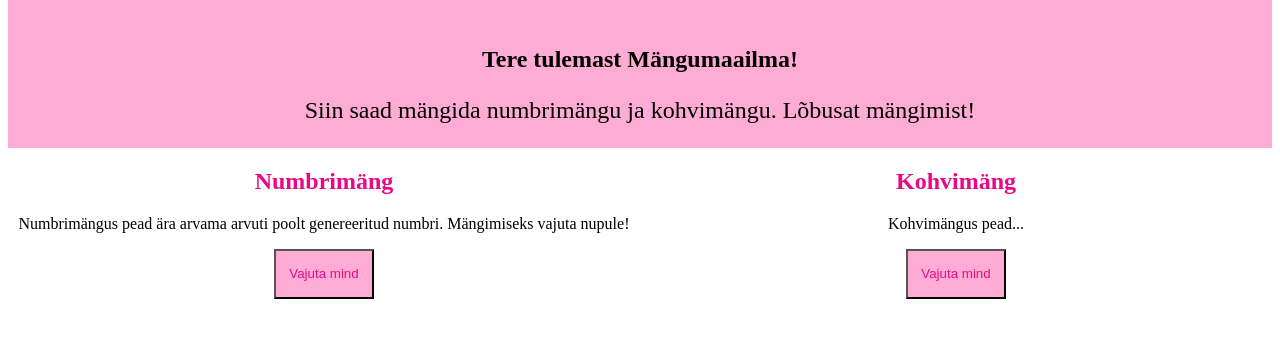
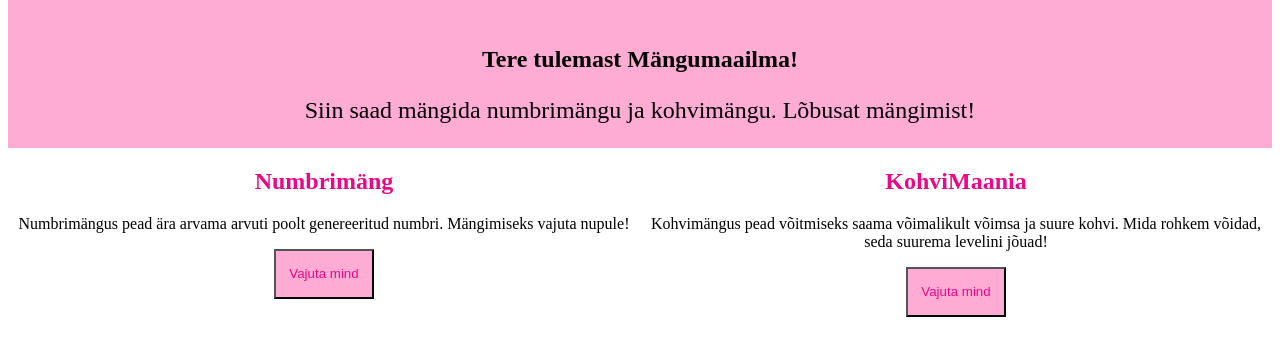
Before and after one commit to MiaPuusaag/Mangumaailm, a plain HTML site: page templates/kodu.html in a window 1280 px wide. Shown: the part 168-524 px from the top of the page. Drawn offline with Linux system fonts and the light colour scheme.

Commit message:
Clear local storage tagasi ja kohvimängu kirjeldus

```diff
--- a/templates/kodu.html
+++ b/templates/kodu.html
@@ -57,8 +57,8 @@
         </a>
     </div>
     <div class="column right">
-        <h2 style="color: #ea0888;">Kohvimäng</h2>
-        <p>Kohvimängus pead...</p>
+        <h2 style="color: #ea0888;">KohviMaania</h2>
+        <p>Kohvimängus pead võitmiseks saama võimalikult võimsa ja suure kohvi. Mida rohkem võidad, seda suurema levelini jõuad!</p>
         <a href="/index" target="_blank">
             <button style="height: 50px; width: 100px; background-color: #feacd4; color: #ea0888;">Vajuta mind</button>
         </a>
```
Also changed, not shown: templates/index.html (+1 -2 lines).
